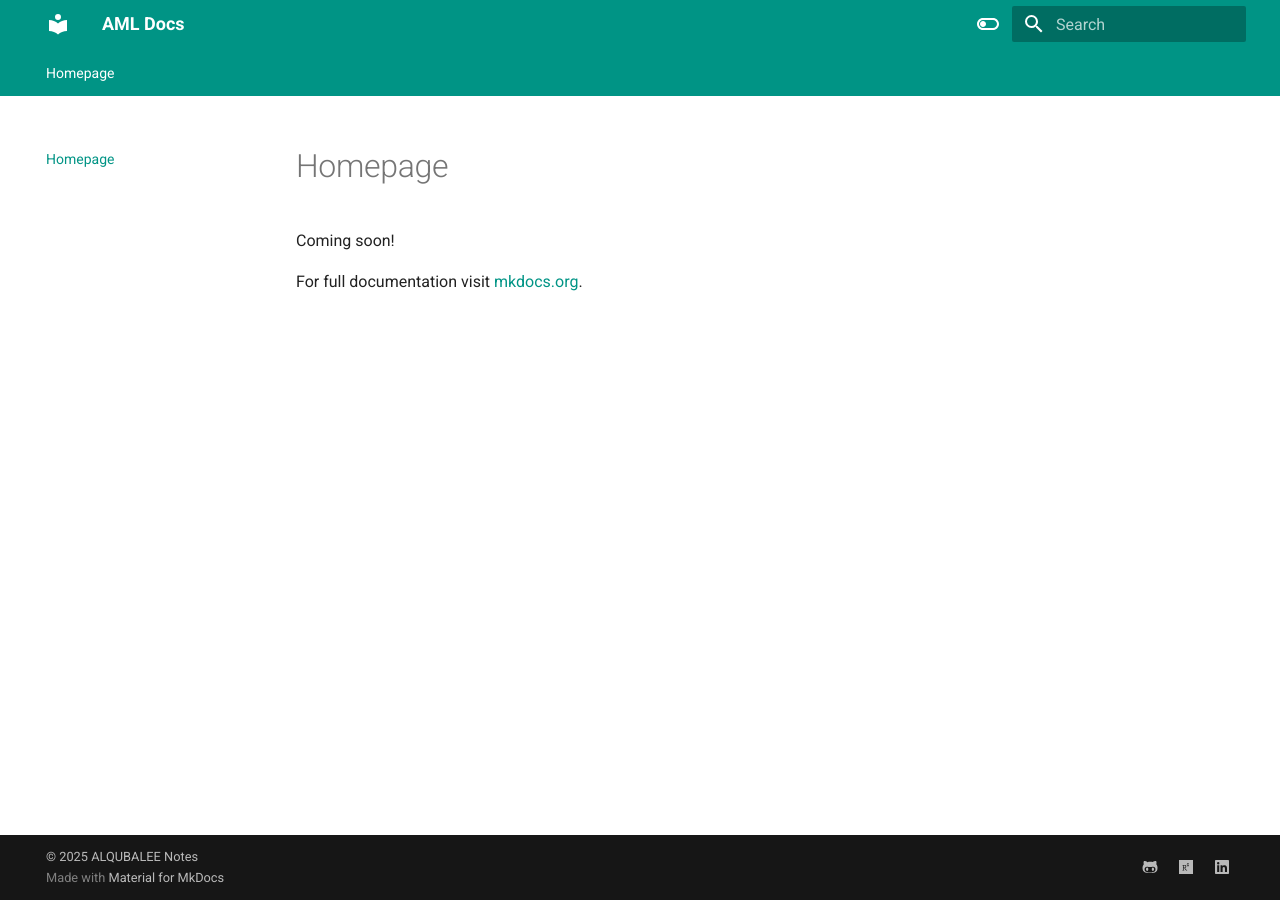
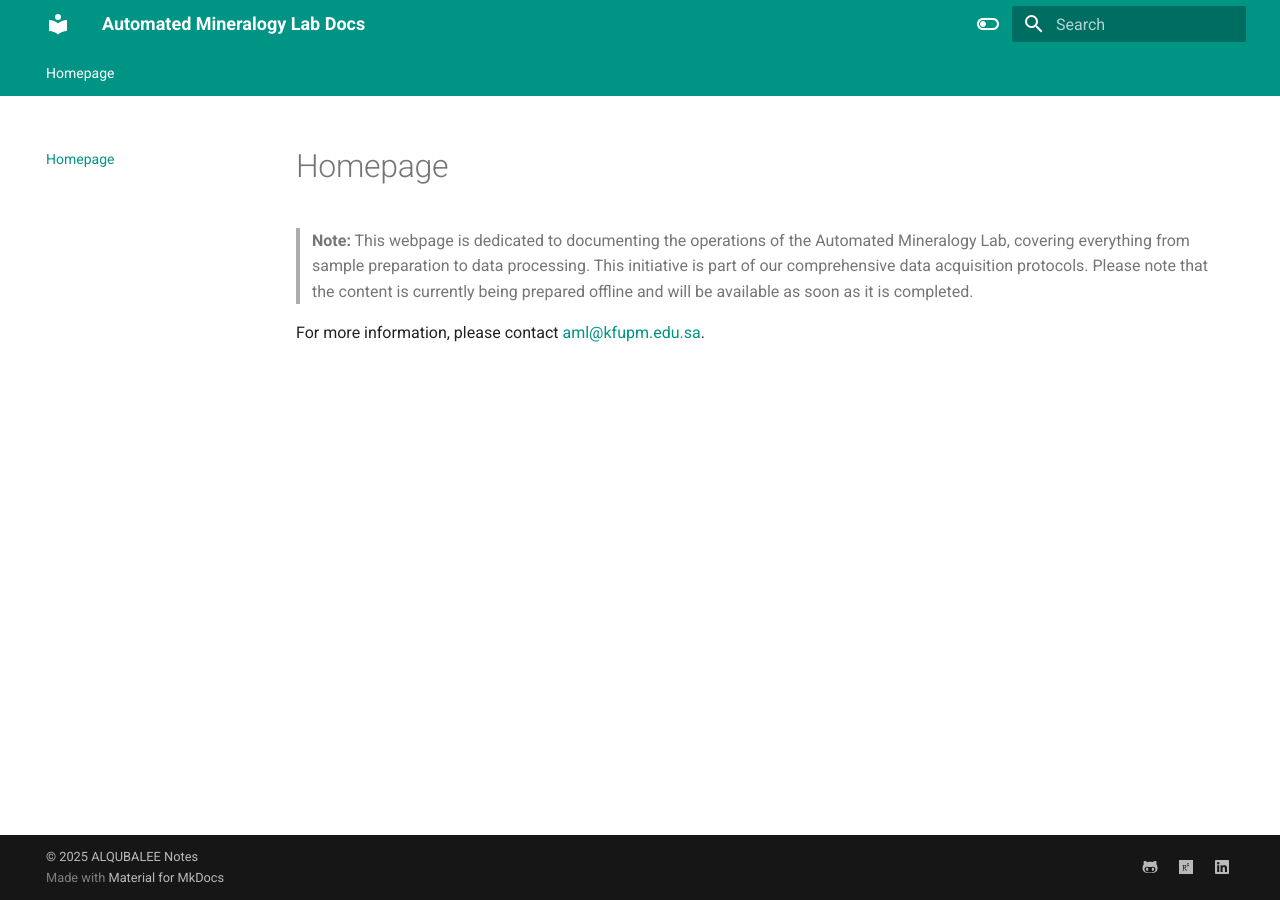
Before and after one commit to qubalee/doc, an MkDocs documentation site: the page built from docs/index.md, in a window 1280 px wide. Built offline with MkDocs 1.6.1 and Material for MkDocs 9.7.7, drawn with Linux system fonts in a browser that asks for light colours.

Commit message:
last update before offline

```diff
--- a/docs/index.md
+++ b/docs/index.md
@@ -1,8 +1,6 @@
 # Homepage
 
 
-Coming soon!
+> **Note:** This webpage is dedicated to documenting the operations of the Automated Mineralogy Lab, covering everything from sample preparation to data processing. This initiative is part of our comprehensive data acquisition protocols. Please note that the content is currently being prepared offline and will be available as soon as it is completed.
 
-
-
-For full documentation visit [mkdocs.org](https://www.mkdocs.org).
+For more information, please contact [aml@kfupm.edu.sa](mailto:aml@kfupm.edu.sa).
--- a/mkdocs.yml
+++ b/mkdocs.yml
@@ -1,4 +1,4 @@
-site_name: AML Docs
+site_name: Automated Mineralogy Lab Docs
 site_url: https://notes.qubalee.com/
 theme:
   name: material
```
